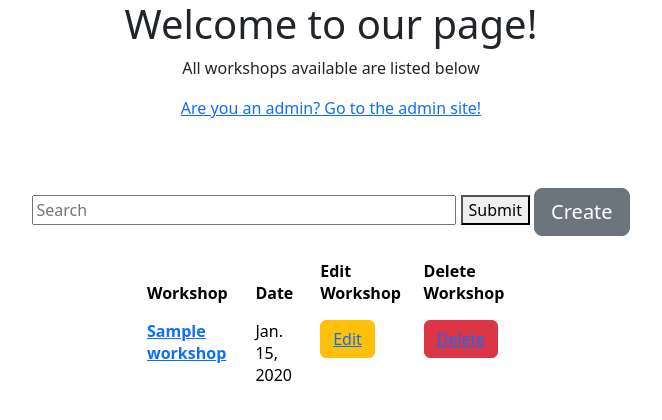
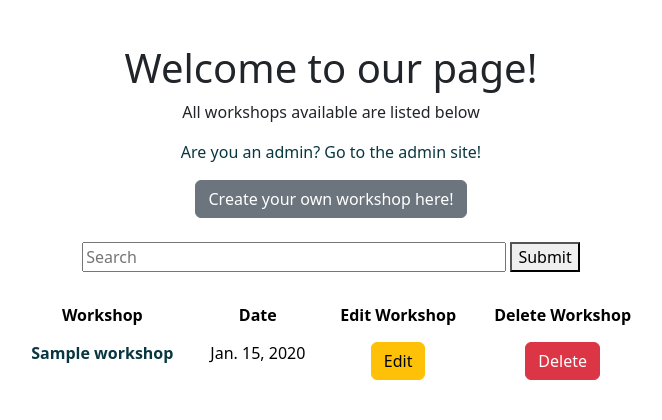
Before and after one commit to GraceCeline/Workshop, a Django app: page /workshop/ in a window 1280 px wide. Shown: the top 420 px of the page, without its empty margins (309-971 px from the left). Run offline with Django 5.2, Linux system fonts and the light colour scheme; tables that the repository leaves empty hold one stand-in row (values such as "Sample post"); some libraries are stand-ins or nearby versions.

Commit message:
Changed workshop title to primary key, updated html

```diff
--- a/myworkshop/urls.py
+++ b/myworkshop/urls.py
@@ -16,7 +16,6 @@ Including another URLconf
 """
 from django.contrib import admin
 from django.urls import include, path
-from django.urls import path
 
 urlpatterns = [
     path('admin/', admin.site.urls),
--- a/workshop/models.py
+++ b/workshop/models.py
@@ -1,7 +1,7 @@
 from django.db import models
 
 class Workshop(models.Model):
-    workshop_title = models.CharField(max_length=500)
+    workshop_title = models.CharField(max_length=500, primary_key=True, unique=True)
     description = models.TextField()
     date = models.DateField()
     start_time = models.TimeField()
--- a/workshop/static/workshop/style.css
+++ b/workshop/static/workshop/style.css
@@ -1,6 +1,3 @@
-.btn {
-    padding-left: 20px;
-}
 
 ul {
     list-style-type: none;
@@ -17,3 +14,7 @@ a {
 h1{
     padding-top: 20px;
 }
+
+.form{
+    justify-content: between;
+}
--- a/workshop/templates/workshop/homepage.html
+++ b/workshop/templates/workshop/homepage.html
@@ -1,28 +1,27 @@
 {% load static %}
 
-<link rel="stylesheet" href="{% static 'polls/style.css' %}">
 <link href="{% static 'workshop/bootstrap.min.css' %}" rel="stylesheet">
+<link rel="stylesheet" href="{% static 'workshop/style.css' %}">
+
 <html lang="en">
-
-<div class="text-center mb-5" style="padding-bottom: 20px;">
+<body>
+    <div class="text-center mb-4 my-4">
         <h1>Welcome to our page!</h1>
         <p>All workshops available are listed below</p>
-    <a href="{% url 'admin:index' %}" text-decoration: none;>Are you an admin? Go to the admin site!</a>
+        <p><a href="{% url 'admin:index' %}" style="text-decoration: none;">Are you an admin? Go to the admin site!</a></p>
+        <p><a href="{% url 'workshop:create_workshop' %}" class="btn btn-secondary" role="button" >Create your own workshop here!</a></p>
     </div>
 
-<div class="text-center mb-2">
+    <div class="justify-content-center d-flex mb-2">
         <form action="" method="GET">
-        <div class="text-center mb-2">
             <input type="search" name="search" placeholder="Search" size="40">
             <button type="submit">Submit<i class="fas fa-search"></i></button>
-            <a href="{% url 'workshop:create_workshop' %}" class="btn btn-secondary btn-lg" role="button" >Create</a>
-        </div>
         </form>
 
     </div>
 
     <div class="workshops">
-    <table class="table table-borderless mx-auto" style="width: 30%;">
+        <table class="table table-borderless mx-auto my-2" style="width: 50%;">
             <thead>
                 <th scope="col">Workshop</th>
                 <th scope="col">Date</th>
@@ -32,13 +31,14 @@
             <tbody>
             {% for workshop in workshop_list %}
                 <tr>
-                <th scope="row"><a href="{% url 'workshop:details' workshop.id %}">{{ workshop.workshop_title }}</a></th>
+                    <th scope="row"><a href="{% url 'workshop:details' workshop.workshop_title %}">{{ workshop.workshop_title }}</a></th>
                     <td>{{ workshop.date }}</td>
-                <td><button type="button" class="btn btn-warning"><a href="{% url 'workshop:edit_workshop' workshop.id %}">Edit</a></button></td>
-                <td><button type="button" class="btn btn-danger"><a href="{% url 'workshop:delete_workshop' workshop.id %}">Delete</a></button></td>
+                    <td><a href="{% url 'workshop:edit_workshop' workshop.workshop_title %}" class="btn btn-warning" role="button">Edit</a></td>
+                    <td><a href="{% url 'workshop:delete_workshop' workshop.workshop_title %}" class="btn btn-danger" role="button">Delete</a></td>
                 </tr>
             {% endfor %}
             </tbody>
         </table>
     </div>
+</body>
 </html>
--- a/workshop/urls.py
+++ b/workshop/urls.py
@@ -5,8 +5,8 @@ app_name = "workshop"
 
 urlpatterns = [
     path("",views.ListWorkshop.as_view(), name="list"), #Homepage, List of available workshops
-    path("<int:pk>/", views.DetailWorkshop.as_view(), name="details"), #Details of the workshops including all the options
     path("create/", views.CreateWorkshop.as_view(), name="create_workshop"), #Creating another workshop to the list
-    path("<int:pk>/edit/",views.EditWorkshop.as_view(), name="edit_workshop"), #Editing an existing workshop
-    path("<int:pk>/delete/", views.DeleteWorkshop.as_view(), name="delete_workshop"), #Deleting the workshop altogether
+    path("<str:pk>/", views.DetailWorkshop.as_view(), name="details"), #Details of the workshops including all the options
+    path("<str:pk>/edit/",views.EditWorkshop.as_view(), name="edit_workshop"), #Editing an existing workshop
+    path("<str:pk>/delete/", views.DeleteWorkshop.as_view(), name="delete_workshop"), #Deleting the workshop altogether
 ]
```
Also changed, not shown: myworkshop/settings.py (+6 -1 lines), workshop/templates/workshop/create_workshop.html (+14 -6 lines), workshop/migrations/0001_initial.py, workshop/migrations/0002_alter_workshop_registration_link.py (deleted), workshop/migrations/0003_remove_workshop_prerequisite_workshop_prerequisite.py (deleted), workshop/static/workshop/simplevm.png (added). Lines whose indentation alone changed are shown as unchanged.
